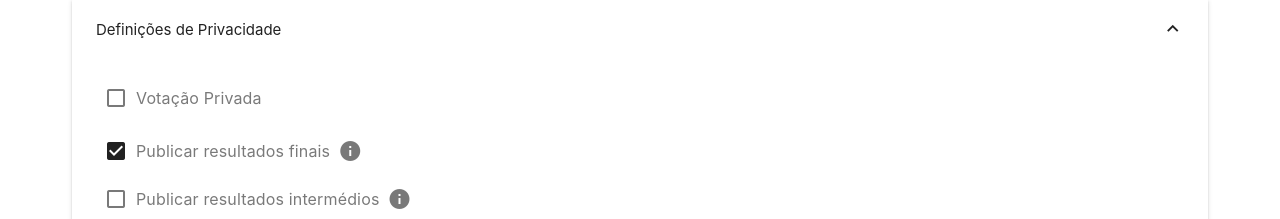
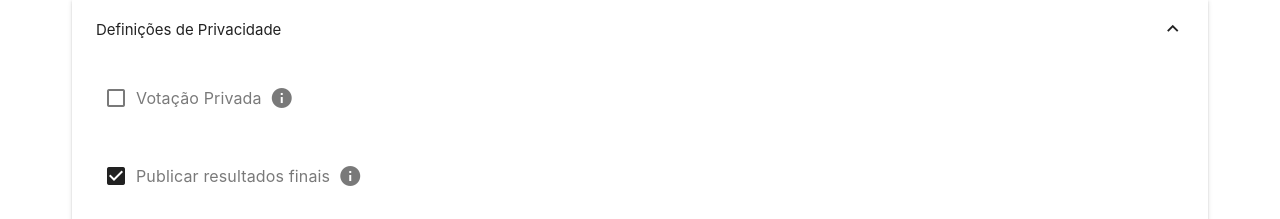
Before and after one commit to orlandopalmeira/Trabalho-AA-SIC-2023-2024, a Vue app in the folder Interface/: page /createvoting in a window 1280 px wide. Both pictures are taken after a click on the button "Definições de Privacidade". Shown: the part 581-800 px from the top of the page. Built offline with nearby package versions, Linux system fonts and the light colour scheme; no server answers.

Commit message:
implemented rule for privatevoters having at least one user selected

```diff
--- a/Interface/src/components/CreateVoting/CreateVotingStage1.vue
+++ b/Interface/src/components/CreateVoting/CreateVotingStage1.vue
@@ -32,7 +32,8 @@
                     :min="new Date().toISOString().slice(0,16)"
                     :rules="getFieldRules('enddate')"
                     required
-                ></v-text-field>
+                >
+                </v-text-field>
                 <div class="mb-4">
                     <v-file-input
                         id="image"
@@ -55,20 +56,27 @@
                 <v-expansion-panels>
                     <v-expansion-panel title="Definições de Privacidade" class="dark-light">
                         <v-expansion-panel-text>
-                            <div style="display: flex; margin-bottom: -25px;">
+                            <div style="display: flex;">
                                 <v-checkbox
                                     id="privatevoting"
                                     name="privatevoting"
-                                    label="Votação Privada"
                                     v-model="useVotingInfoStore().privatevoting"
                                     class="mr-4"
-                                ></v-checkbox>
+                                >
+                                    <template v-slot:label>
+                                        <div style="display: flex;">
+                                            Votação Privada
+                                            <v-icon :title="help.privatevoting" class="ml-2">mdi-information</v-icon>
+                                        </div>
+                                    </template>
+                                </v-checkbox>
                                 <v-autocomplete
                                     v-if="useVotingInfoStore().privatevoting"
                                     ref="autocomplete"
                                     label="Selecione os utilizadores que deseja permitir votar"
                                     v-model="useVotingInfoStore().privateSelectedUsers"
                                     :items="usersMatched"
+                                    :rules="getFieldRules('privatevoting')"
                                     @update:search="onSearch"
                                     item-title="name"
                                     item-value="id"
@@ -76,6 +84,8 @@
                                     closable-chips
                                     multiple
                                     no-data-text="Introduza termo válido"
+                                    autofocus
+                                    density="compact"
                                     @update:modelValue="onUpdateModelValue"
                                 >
                                     <template v-slot:chip="{ props, item }">
@@ -99,7 +109,7 @@
                                 id="finalresultpublic"
                                 name="finalresultpublic"
                                 v-model="useVotingInfoStore().isFinalResultPublic"
-                                style="margin-bottom: -30px;"
+                                hide-details
                             >
                                 <template v-slot:label>
                                     <div style="display: flex;">
@@ -112,7 +122,7 @@
                                 id="intermediateresultpublic"
                                 name="intermediateresultpublic"
                                 v-model="useVotingInfoStore().isIntermediateResultPublic"
-                                style="margin-bottom: -30px;"
+                                hide-details
                             >
                                 <template v-slot:label>
                                     <div style="display: flex;">
@@ -138,7 +148,7 @@
                 </v-expansion-panels>
                 <v-row class="mt-4">
                     <v-col cols="6">
-                        <v-btn color="secondary" @click="leave" > Voltar </v-btn>
+                        <v-btn color="error" @click="leave"> Voltar </v-btn>
                     </v-col>
                     <v-col cols="6" class="text-right">
                         <v-btn color="primary" type="submit" :disabled="!areAllRulesMet"> Seguinte </v-btn>
@@ -166,8 +176,17 @@ export default {
                 required: value => !!value || 'Campo obrigatório.',
                 maxlength100: value => (value && value.length <= 100) || 'Máximo de 100 caracteres.',
                 maxlength500: value => (value && value.length <= 500) || 'Máximo de 500 caracteres.',
+                atLeastOnePrivateVoter: value => {
+                    const errorString = 'Tem de selecionar pelo menos um utilizador para aceder à votação privada.';
+                    console.log(value)
+                    if (value && useVotingInfoStore().privateSelectedUsers.length === 0){
+                        return errorString;
+                    }
+                    return true;
                 },
+            },
             help: {
+                privatevoting: 'Se ativado, apenas os utilizadores selecionados poderão votar.',
                 finalResultPublic: 'Se ativado, os resultados finais serão públicos.',
                 intermediateResultPublic: 'Se ativado, os resultados intermédios serão públicos.',
                 secretvotes: 'Se ativado, os votos serão secretos. Isto é, não será possível ver quem votou em quem/no quê.'
@@ -176,7 +195,8 @@ export default {
     },
     computed: {
         areAllRulesMet() {
-            let fields = ['title', 'description', 'enddate'];
+            //* Caso seja necessário adicionar mais campos, basta adicionar o nome do campo aqui, para que seja tido em conta na verificação do disable do botao.
+            let fields = ['title', 'description', 'enddate', 'privatevoting'];
             for (const field of fields) {
                 if (!this.getFieldRules(field).every(rule => rule(this.useVotingInfoStore()[field])===true )) { // tem de se meter o "true" porque as regras em caso de dar false, retornam um string.
                     return false;
@@ -212,7 +232,10 @@ export default {
                 rules = [this.rules.required, this.rules.maxlength500];
                 break;
                 case 'enddate':
-                rules = [this.rules.required];
+                rules = [];
+                break;
+                case 'privatevoting':
+                rules = [this.rules.atLeastOnePrivateVoter];
                 break;
                 default:
                 break;
```
